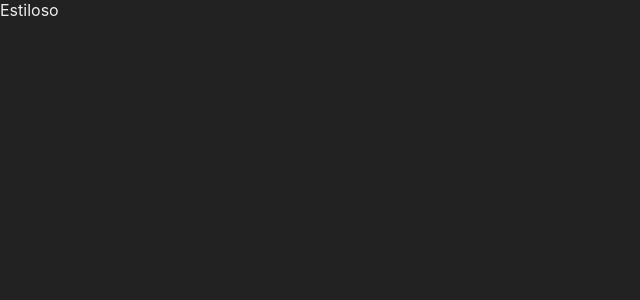
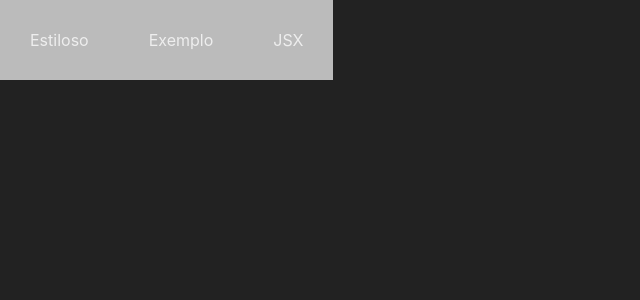
Before and after one commit to eduardo7321/nextjs-studies, a Next.js app: page / in a window 1280 px wide. Shown: the top 300 px of the page, without its empty margins (0-640 px from the left). Built offline with nearby package versions, Linux system fonts and the light colour scheme.

Commit message:
aula 439 - 6:16

```diff
--- /dev/null
+++ b/src/components/Navegador.jsx
@@ -0,0 +1,13 @@
+import Link from "next/link"
+import styles from '../styles/Navegador.module.css'
+
+export default function Navegador(props) {
+    return (
+        <Link href={props.destino}>
+            <div className={styles.navegador}>
+            {props.texto}
+
+            </div>
+        </Link>
+    )
+}
--- a/src/pages/index.jsx
+++ b/src/pages/index.jsx
@@ -1,11 +1,14 @@
-import Link from 'next/link'
+import Navegador from '../components/Navegador'
 
 export default function Inicio() {
     return (
-        <div>
-            <Link href="/estiloso">
-                Estiloso
-            </Link>
+        <div style={{
+            display:'flex',
+
+        }}>
+            <Navegador texto="Estiloso" destino="/estiloso" />
+            <Navegador texto="Exemplo" destino="/exemplo" />
+            <Navegador texto="JSX" destino="/jsx" />
 
         </div>
     )
--- /dev/null
+++ b/src/styles/Navegador.module.css
@@ -0,0 +1,4 @@
+.navegador {
+    background-color: #bbb;
+    padding: 30px;
+}
```
